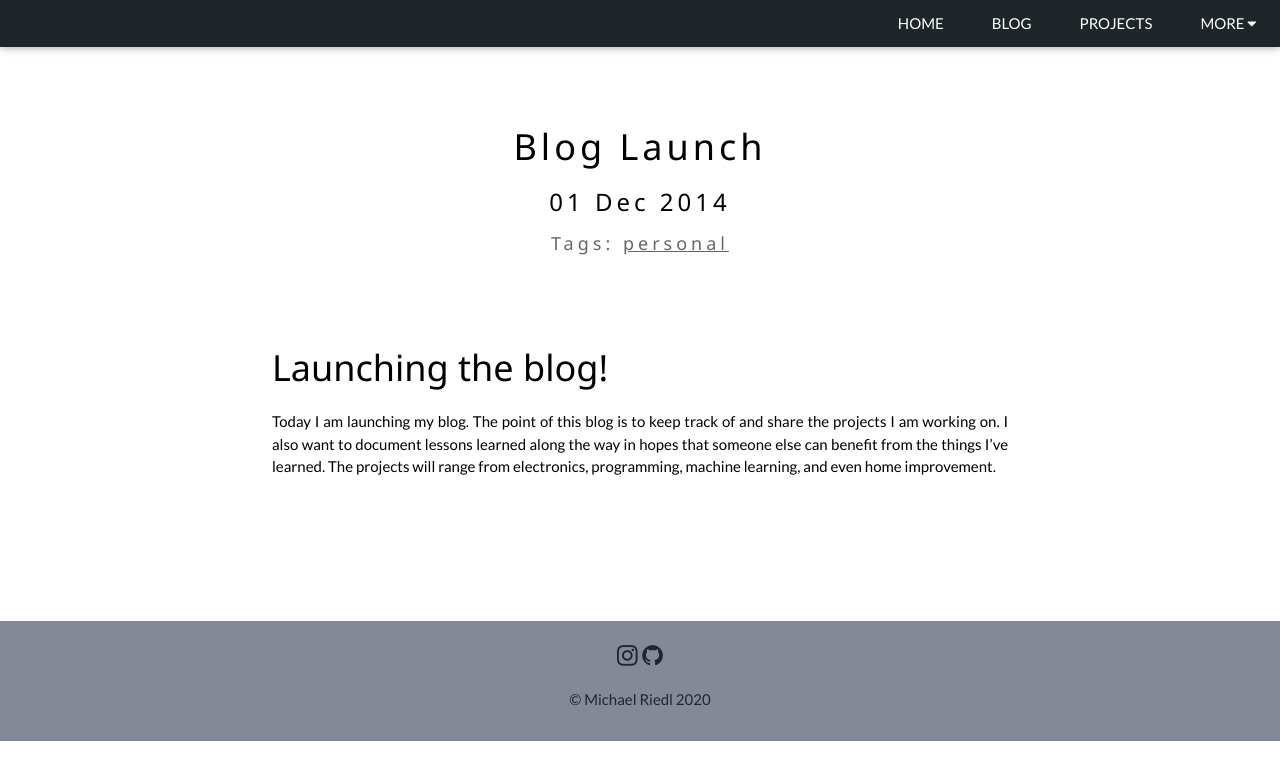
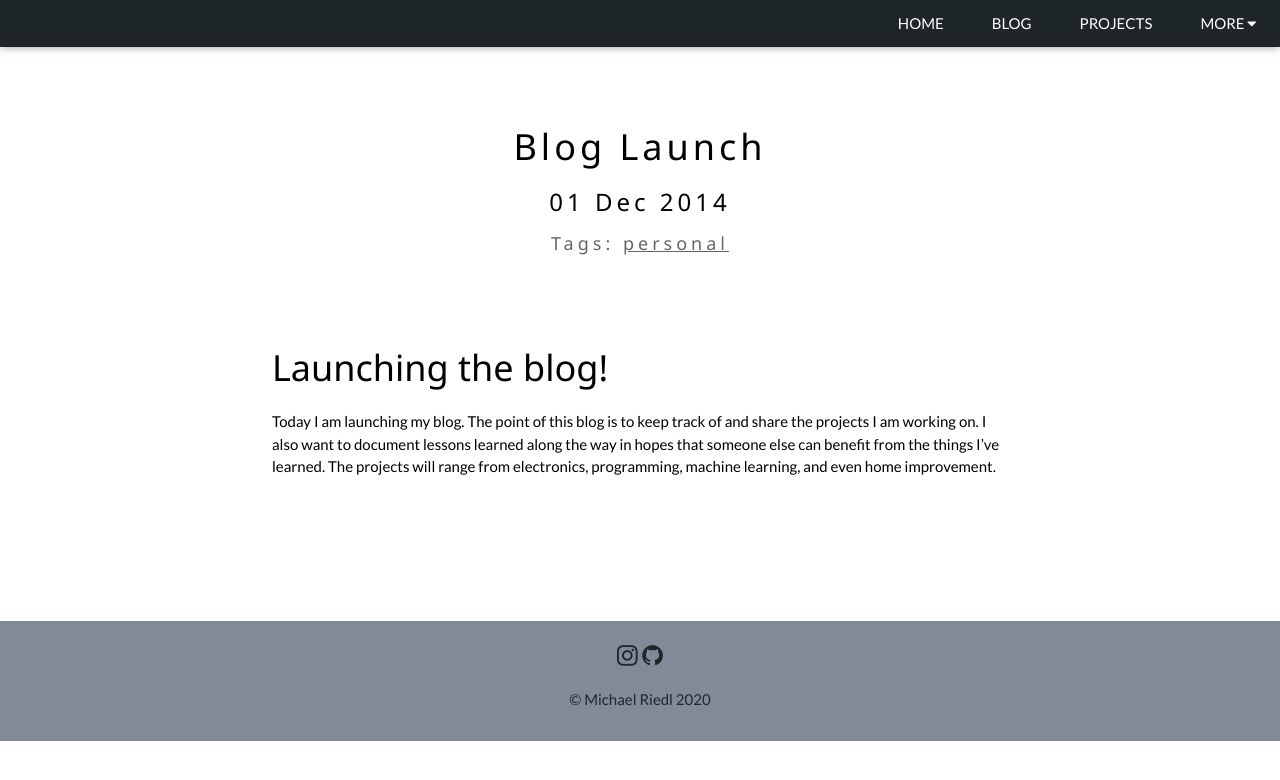
Before and after one commit to michaelriedl/michaelriedl.github.io, a Jekyll site: the page built from _posts/2014-12-01-blog-launched.md, in a window 1280 px wide. Shown: the top 780 px of the page. Built offline with Jekyll 4.4.1, drawn with Linux system fonts in a browser that asks for light colours.

Commit message:
Fix blog align

```diff
--- a/_layouts/blogpost.html
+++ b/_layouts/blogpost.html
@@ -14,7 +14,7 @@ layout: default
               <a href="/tag/{{ tag_name }}"><nobr>{{ tag_name }}</nobr></a>
             {% endfor %}
         </h5>
-        <div class="w3-container w3-content w3-justify w3-padding-64" style="max-width:800px">
+        <div class="w3-container w3-content w3-left-align w3-padding-64" style="max-width:800px">
             {{ content }}
         </div>
     </div>
```
